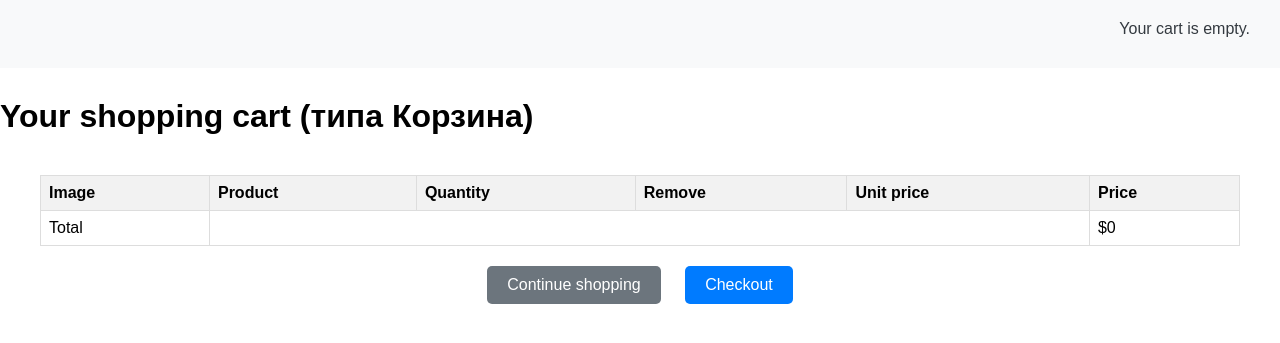
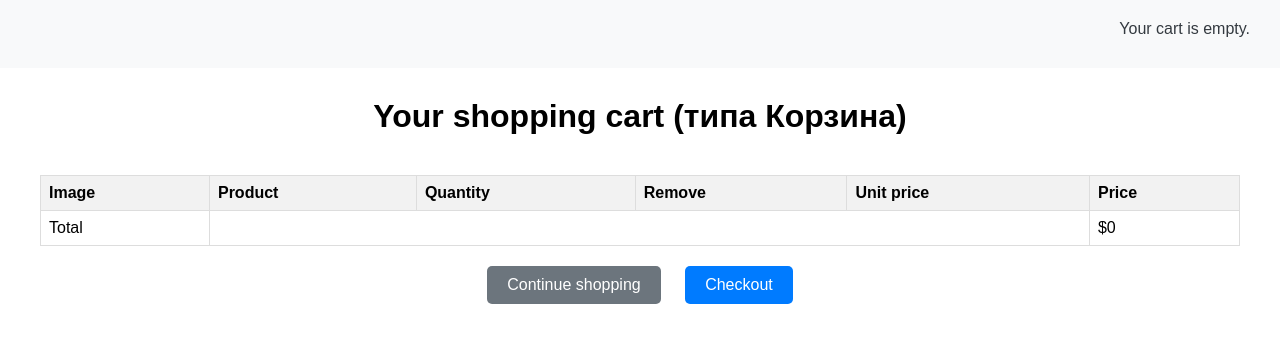
Before and after one commit to Dogafas/netology, a Django app: page /cart/ in a window 1280 px wide. Shown: the part 48-391 px from the top of the page. Run offline with Django 5.2, Linux system fonts and the light colour scheme; parts of the project's set-up code (start-up, migrations or seed data) failed here and were passed over.

Commit message:
small update

```diff
--- a/myshop/shop/static/css/base.css
+++ b/myshop/shop/static/css/base.css
@@ -218,7 +218,7 @@ padding: 10px;
 }
  .title-container {
      display: flex;
-     justify-content: space-between;
+     justify-content: space-around;
      align-items: center;
 }
 .product-detail h1 {
--- a/shop-diplom.txt
+++ b/shop-diplom.txt
@@ -2,3 +2,5 @@
 .\env\myshop\Scripts\activate; cd myshop
 
 celery -A myshop worker --loglevel=info --pool=solo
+
+celery -A tasks flower --port=5555
```
